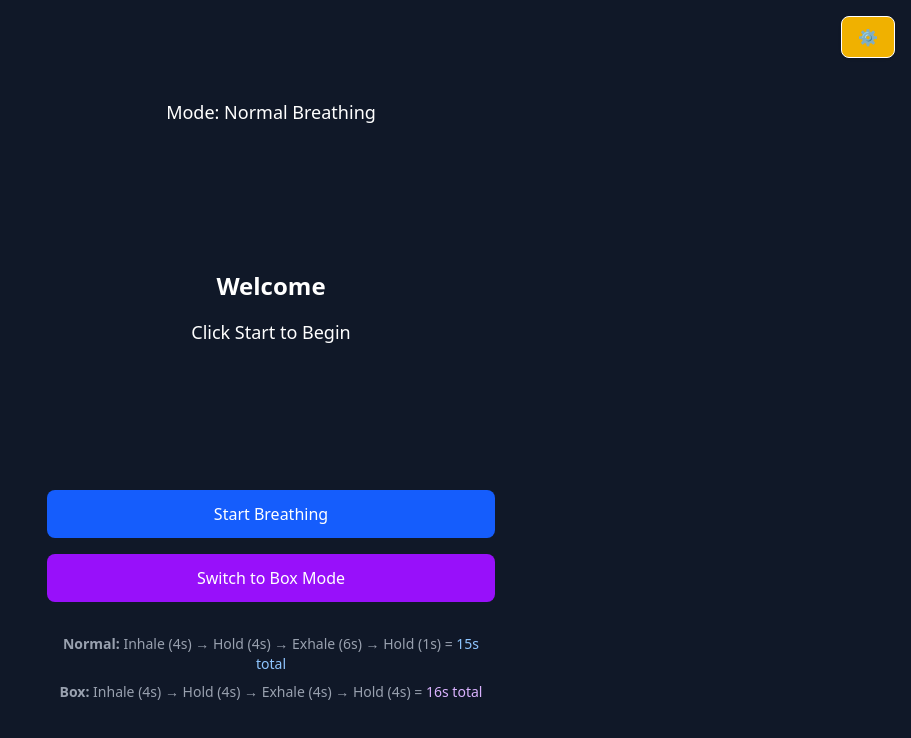
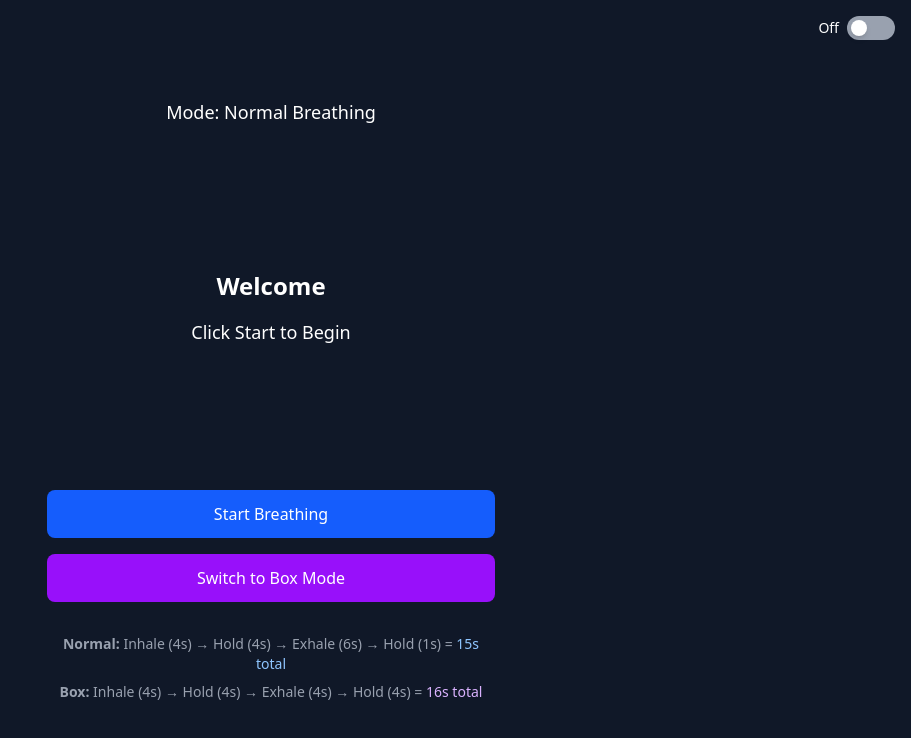
Before and after one commit to mcallan-star/my-app, a React (Vite) app: page / in a window 1280 px wide. Shown: the top 738 px of the page, without its empty margins (369-1280 px from the left). Built offline with nearby package versions, Linux system fonts and the light colour scheme.

Commit message:
added an iOS inspired toggle button; added new toggle hook according to hook rules

```diff
--- a/src/App.jsx
+++ b/src/App.jsx
@@ -23,11 +23,18 @@ const BreathingApp = () => {
     hold2: 'rgb(204, 153, 255)'     // Soft Violet
   };
 
-  // State
+  // Phase State
   const [currentPhase, setCurrentPhase] = useState(null);
+  // Animation state
   const [isRunning, setIsRunning] = useState(false);
+  // Mode state
   const [isBoxMode, setIsBoxMode] = useState(false);
+  // circle animation progress (0 to 1)
   const [animProgress, setAnimProgress] = useState(0);
+
+  // Toggle switch state
+  const [toggleOn, setToggleOn] = useState(false);
+
 
   const timerRef = useRef(null);
   const animStartRef = useRef(null);
@@ -224,17 +231,27 @@ const BreathingApp = () => {
   const nextColor = nextPhase ? phaseColors[nextPhase] : 'rgb(255, 255, 255)';
 
   return (
-      <div className="relative min-h-screen bg-gray-900 flex flex-col items-center justify-center p-4 overflow-hidden">
-      {/* Top-right toggle button */}
-      <div className="absolute top-4 right-4 z-50 pointer-events-auto">
-        <button
-          onClick={() => console.log("Top-right toggle clicked")}
-          className="px-4 py-2 bg-yellow-500 hover:bg-yellow-600 text-black font-semibold rounded-lg shadow border border-white"
-        >
-          ⚙️
-        </button>
-
-      </div>
+  <div className="relative min-h-screen bg-gray-900 flex flex-col items-center justify-center p-4 overflow-hidden">
+    {/* iOS-inspired toggle switch */}
+    <div className="absolute top-4 right-4 z-50 flex items-center space-x-2">
+      <span className="text-white text-sm">{toggleOn ? "On" : "Off"}</span>
+      <button
+        onClick={() =>
+          setToggleOn((prev) => {
+            const newState = !prev;
+            console.log("Toggle is now:", newState ? "ON" : "OFF");
+            return newState;
+          })
+        }
+        className={`w-12 h-6 flex items-center rounded-full p-1 duration-300 ease-in-out
+          ${toggleOn ? "bg-green-400" : "bg-gray-400"}`}
+      >
+        <div
+          className={`bg-white w-4 h-4 rounded-full shadow-md transform duration-300 ease-in-out
+            ${toggleOn ? "translate-x-6" : "translate-x-0"}`}
+        />
+      </button>
+  </div>
 
       <div className="text-center space-y-8">
 
```
